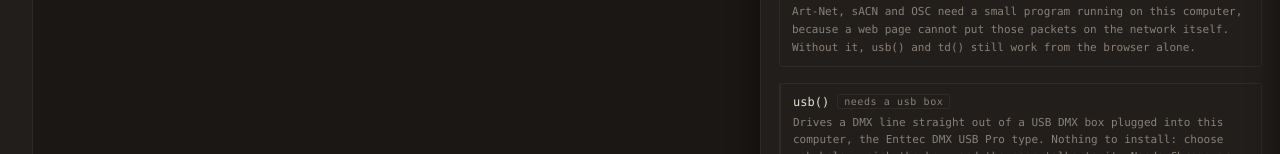
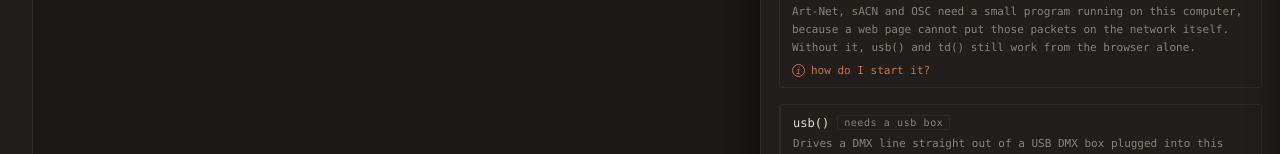
Before and after one commit to nicholaspjm/gobo-dmx-live-code, a website built with Vite: page packages/ui/index.html in a window 1280 px wide. Both pictures are taken after a click on the button "no output chosen". Shown: the part 202-356 px from the top of the page. Built offline with nearby package versions, Linux system fonts and the light colour scheme; no server answers.

Commit message:
Say how to start the connector, and let a chase be offset
Two things a person asks that nothing answered.

When the connector is down, the panel said what it was for and never
said how to start one. There are genuinely three routes and only one of
them is yours, so they are folded behind an "i" rather than printed: the
download that installs itself and has no window, npx for anyone with
Node, and dev:bridge from a clone. Plus the thing to check when none of
them works, which is that something else already holds the port.

And `strip.chase(green).early(1)` reads as though it should work.
`.early()` belongs to patterns; a chase is a command that writes every
channel on the strip, so there is nothing to chain onto and the error was
a raw "Cannot read properties of undefined". Making setters chainable,
which is queued, would not have fixed it: `.early()` is not a strip
method either.

So it is an option. `{ early: 1 }` starts the chase a cycle ahead, which
is how two of them are put out of step. It lands after .slow(), so it
counts in cycles of real time the way .early() does everywhere else,
rather than in fractions of a lap like the per-cell phase beside it.

```diff
--- a/packages/core/src/fixtures.ts
+++ b/packages/core/src/fixtures.ts
@@ -2553,6 +2553,16 @@ export interface ChaseOptions {
   waves?: number;
   /** Run down the rows instead of across the columns. Needs a grid. */
   down?: boolean;
+  /**
+   * Start the chase this many cycles ahead, so two of them can run out of step
+   * with each other. A negative number starts it later.
+   *
+   * This is an option rather than a `.early()` on the end of the call, because
+   * `.early()` belongs to patterns and a chase is not one: it is a command that
+   * writes every channel on the strip. `strip.chase(green).early(1)` reads as
+   * though it should work and cannot.
+   */
+  early?: number;
 }
 
 /**
@@ -2581,7 +2591,7 @@ function splitChaseArgs(args: readonly unknown[]): { color: Color; opts: ChaseOp
  * width, and a waveform chained three deep are a lot to know before your first
  * moving light.
  */
-export const CHASE_OPTION_KEYS = ['cycles', 'width', 'waves', 'reverse', 'down'] as const;
+export const CHASE_OPTION_KEYS = ['cycles', 'width', 'waves', 'reverse', 'down', 'early'] as const;
 
 function chaseImpl(
   strip: StripInstance | RgbwStripInstance | MonoStripInstance,
@@ -2602,7 +2612,11 @@ function chaseImpl(
   const count = opts.down ? strip.height : strip.width;
   const brightAt = (step: number): unknown => {
     const phase = ((step * waves) / count) * (opts.reverse ? -1 : 1);
-    return sine().early(phase).slow(cycles).range(lo, 1);
+    // Per-cell phase goes on before .slow(), so it is a fraction of one lap.
+    // The scene's own offset goes on after, so `early: 1` is one cycle of real
+    // time, which is what .early() means everywhere else.
+    const wave = sine().early(phase).slow(cycles);
+    return (opts.early ? wave.early(opts.early) : wave).range(lo, 1);
   };
 
   for (let y = 0; y < strip.height; y++) {
--- a/packages/ui/index.html
+++ b/packages/ui/index.html
@@ -1010,6 +1010,60 @@
         font-size: 10px;
         color: var(--text-muted);
       }
+      /* "how do I start it", shown only when the connector is down. Folded
+         away: three routes, and only one of them is the reader's. */
+      .connector-how {
+        margin-top: 8px;
+      }
+      .connector-how-summary {
+        display: flex;
+        align-items: center;
+        gap: 6px;
+        cursor: pointer;
+        font-size: 11px;
+        color: var(--accent);
+        list-style: none;
+      }
+      .connector-how-summary::-webkit-details-marker {
+        display: none;
+      }
+      .connector-how-icon {
+        display: inline-flex;
+        align-items: center;
+        justify-content: center;
+        width: 13px;
+        height: 13px;
+        border: 1px solid currentColor;
+        border-radius: 50%;
+        font-size: 9px;
+        font-style: italic;
+        flex-shrink: 0;
+      }
+      .connector-how-route {
+        margin-top: 9px;
+      }
+      .connector-how-title {
+        font-size: 10px;
+        letter-spacing: 0.08em;
+        text-transform: uppercase;
+        color: var(--text-muted);
+      }
+      .connector-how-code {
+        margin-top: 4px;
+        padding: 5px 7px;
+        border-radius: 3px;
+        background: var(--code-bg);
+        font-family: var(--mono, ui-monospace, monospace);
+        font-size: 11px;
+        color: var(--accent);
+        overflow-x: auto;
+      }
+      .connector-how-foot {
+        margin-top: 10px;
+        padding-top: 8px;
+        border-top: 1px solid var(--border);
+      }
+      .connector-how-body,
       .connector-status-what {
         font-size: 11px;
         line-height: 1.6;
--- a/packages/ui/src/docs.ts
+++ b/packages/ui/src/docs.ts
@@ -696,9 +696,9 @@ const DOCS: DocSection[] = [
       },
       {
         name: '.chase',
-        signature: 'strip.chase(color, { cycles?, width?, waves?, reverse?, down? })',
-        description:
-          "A band of one colour travelling along the strip, endlessly. The plain way to get a moving light: no callback, no phase arithmetic. Colour by name, written without quotes: red, orange, amber, yellow, green, cyan, blue, purple, magenta, pink, white. Or as a mix of three numbers 0 to 1, spelled the way .color(r, g, b) spells it. A quoted colour is refused and told which identifier to use. `cycles` is how long one lap takes, 4 by default, and bigger is slower. `width` is how much of the strip is lit at once, 0 to 1: at 1 it is a smooth swell with no dark part, and small values give a tight moving band. `waves` puts more than one crest on at a time. `reverse` sends it the other way. `down` runs it along the rows instead of the columns, on a strip that has a grid. On a single-channel strip there is no colour to name, so it takes options alone.",
+        signature: 'strip.chase(color, { cycles?, width?, waves?, reverse?, down?, early? })',
+        description:
+          "A band of one colour travelling along the strip, endlessly. The plain way to get a moving light: no callback, no phase arithmetic. Colour by name, written without quotes: red, orange, amber, yellow, green, cyan, blue, purple, magenta, pink, white. Or as a mix of three numbers 0 to 1, spelled the way .color(r, g, b) spells it. A quoted colour is refused and told which identifier to use. `cycles` is how long one lap takes, 4 by default, and bigger is slower. `width` is how much of the strip is lit at once, 0 to 1: at 1 it is a smooth swell with no dark part, and small values give a tight moving band. `waves` puts more than one crest on at a time. `reverse` sends it the other way. `down` runs it along the rows instead of the columns, on a strip that has a grid. `early` starts it that many cycles ahead so two chases can run out of step, and a negative number starts it later. That is an option rather than a `.early()` on the end of the call: `.early()` belongs to patterns, and a chase is a command that writes every channel on the strip, so `strip.chase(green).early(1)` reads as though it should work and cannot. On a single-channel strip there is no colour to name, so it takes options alone.",
         example:
           'wash.pixels.chase(red)\nwash.pixels.chase(blue, { cycles: 2, width: 0.2 })\nwash.pixels.chase(1, 0.4, 0, { reverse: true })\ncells.chase({ waves: 2 })',
       },
--- a/packages/ui/src/help-data.ts
+++ b/packages/ui/src/help-data.ts
@@ -1042,11 +1042,12 @@ strip.each(p => [sine().early(p), 0, cosine().early(p)])`,
   },
   {
     label: 'chase',
-    signature: '.chase(color, { cycles?, width?, waves?, reverse?, down? })',
+    signature: '.chase(color, { cycles?, width?, waves?, reverse?, down?, early? })',
     description:
       'A band of colour travelling along the strip, endlessly. No callback: this is the plain way to get a moving light. '
       + 'Colour by name without quotes (red, blue, amber...), or three numbers 0 to 1. cycles = how long a lap takes (4), width = how much is lit at once (0.5), '
-      + 'waves = crests at a time (1). A single-channel strip takes options alone.',
+      + 'waves = crests at a time (1), early = start this many cycles ahead. A single-channel strip takes options alone. '
+      + 'Not chainable: .early() belongs to patterns, and a chase writes channels rather than being one.',
     example: 'wash.pixels.chase(red)\nwash.pixels.chase(blue, { cycles: 2, width: 0.2 })',
     context: 'fixture-method',
     kind: 'method',
--- a/packages/ui/src/outputs.ts
+++ b/packages/ui/src/outputs.ts
@@ -473,7 +473,82 @@ export function mountOutputsPanel(opts: {
         + 'page cannot put those packets on the network itself. Without it, usb() and td() '
         + 'still work from the browser alone.';
     box.append(head, what);
+    // When it is not running, the next question is always "so how do I start
+    // it", and the answer was nowhere on screen. Folded away rather than
+    // printed, because it is three routes and only one of them is yours.
+    if (!up) box.appendChild(renderHowToStart());
     return box;
+  }
+
+  /**
+   * How to start the connector, in a details element the panel opens on
+   * demand.
+   *
+   * Three routes, because there genuinely are three: the packaged connector
+   * most people download, the npm package, and running it from a clone. Each
+   * says what you end up with, so nobody follows the wrong one and wonders why
+   * there is no window.
+   */
+  function renderHowToStart(): HTMLElement {
+    const wrap = document.createElement('details');
+    wrap.className = 'connector-how';
+
+    const summary = document.createElement('summary');
+    summary.className = 'connector-how-summary';
+    const icon = document.createElement('span');
+    icon.className = 'connector-how-icon';
+    icon.textContent = 'i';
+    icon.setAttribute('aria-hidden', 'true');
+    summary.append(icon, document.createTextNode('how do I start it?'));
+    wrap.appendChild(summary);
+
+    const routes: Array<{ title: string; body: string; code?: string }> = [
+      {
+        title: 'the download',
+        body:
+          'The usual one. Download the connector for this computer and run it once. '
+          + 'It registers itself to start with your computer and then stays out of the way: '
+          + 'there is no window, and this panel turning green is how you know it is up.',
+      },
+      {
+        title: 'from npm',
+        body: 'If you have Node installed, this fetches and runs it without installing anything permanently.',
+        code: 'npx gobo-connector',
+      },
+      {
+        title: 'from a clone',
+        body: 'If you have the repository, this runs the connector from source.',
+        code: 'npm run dev:bridge',
+      },
+    ];
+
+    for (const r of routes) {
+      const row = document.createElement('div');
+      row.className = 'connector-how-route';
+      const t = document.createElement('div');
+      t.className = 'connector-how-title';
+      t.textContent = r.title;
+      const b = document.createElement('p');
+      b.className = 'connector-how-body';
+      b.textContent = r.body;
+      row.append(t, b);
+      if (r.code) {
+        const pre = document.createElement('pre');
+        pre.className = 'connector-how-code';
+        pre.textContent = r.code;
+        row.appendChild(pre);
+      }
+      wrap.appendChild(row);
+    }
+
+    const foot = document.createElement('p');
+    foot.className = 'connector-how-body connector-how-foot';
+    foot.textContent =
+      'It listens on localhost:3001, so only this computer can reach it. '
+      + 'Whichever route you take, this panel goes green within a couple of seconds of it starting. '
+      + 'If it does not, something else is already on that port, usually a second connector.';
+    wrap.appendChild(foot);
+    return wrap;
   }
 
   function render(): void {
```
Also changed, not shown: packages/core/src/chase.test.ts (+21 -3 lines).
